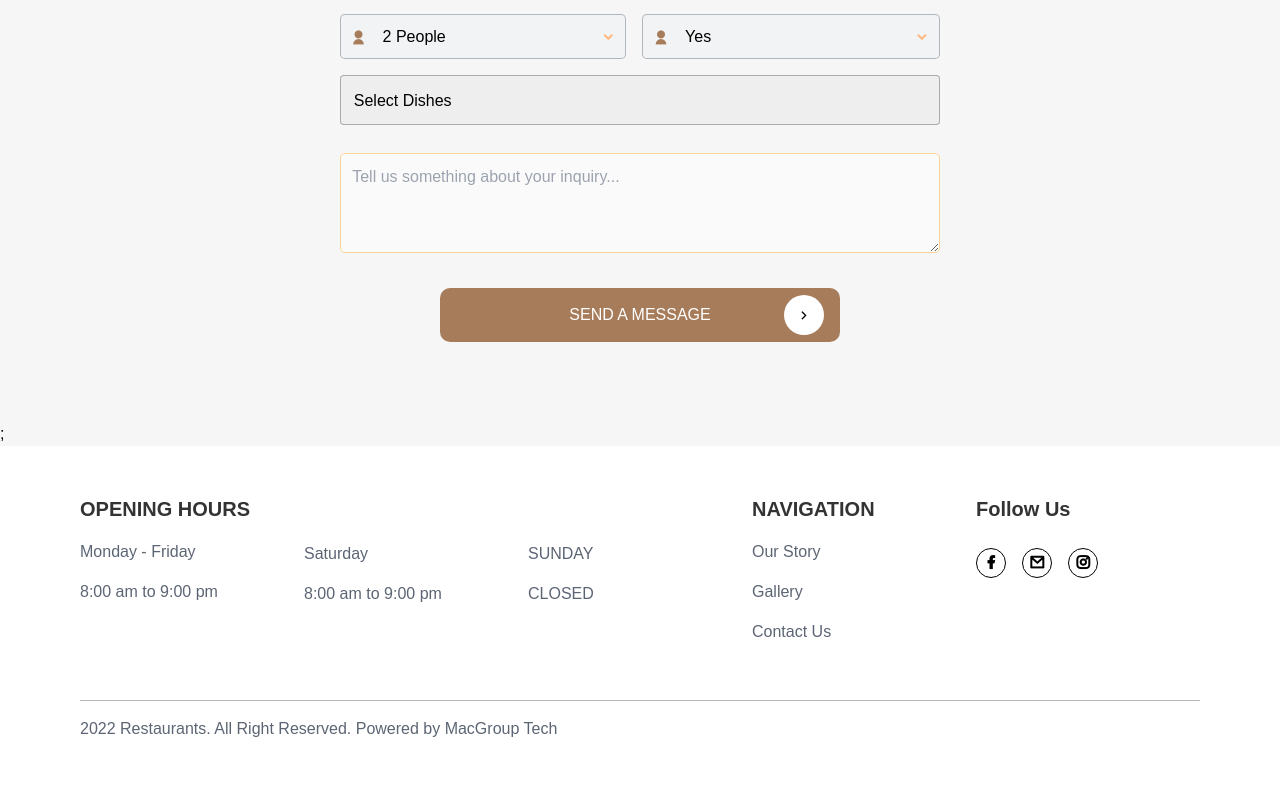
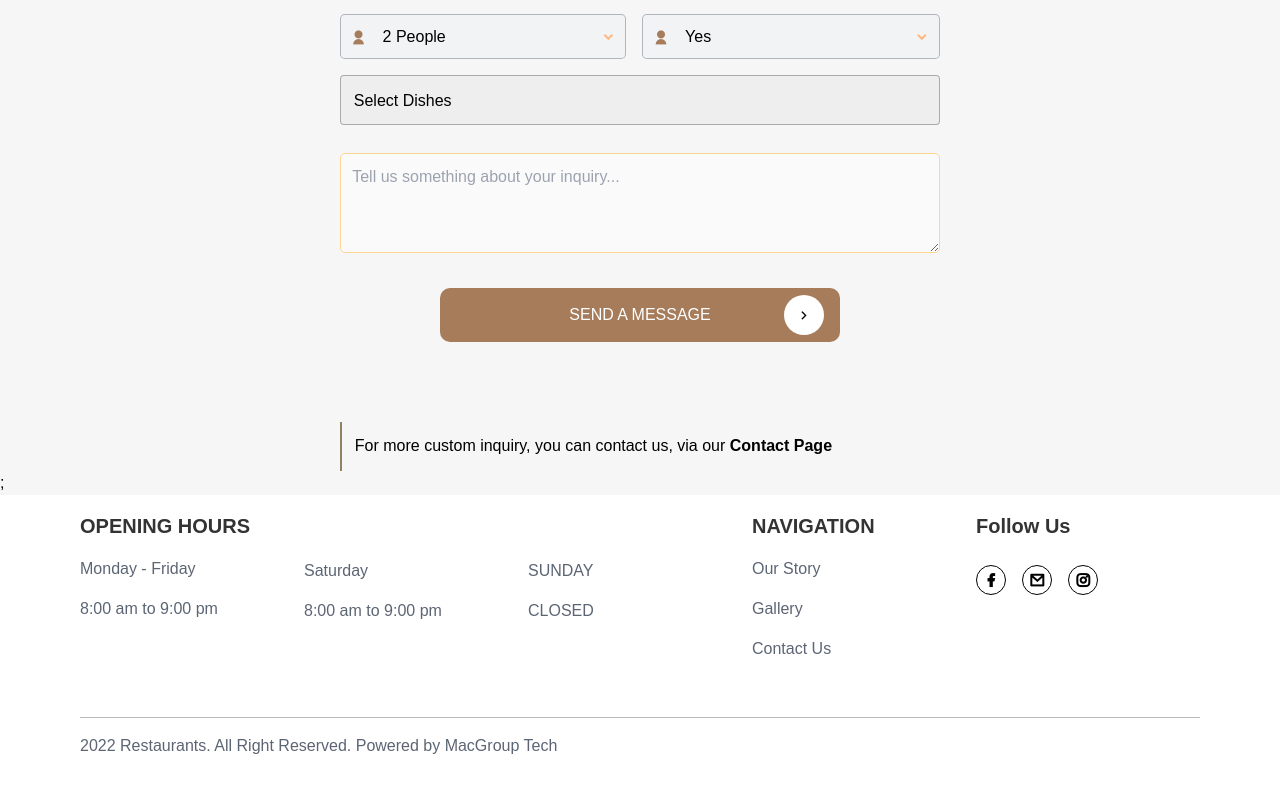
Before and after one commit to JohnnnGreat/Veronicas-Kitchen, a Next.js app: page /catering in a window 1280 px wide. Shown: the part 927-1720 px from the top of the page. Built offline with nearby package versions, Linux system fonts and the light colour scheme; a web font is replaced by a local one.

Commit message:
Corrected some errors on display

```diff
--- a/pages/catering.js
+++ b/pages/catering.js
@@ -405,6 +405,16 @@ const Catering = () => {
           </div>
         </div>
       )}
+      <div className="custom-message">
+        <p>
+          For more custom inquiry, you can contact us, via our{" "}
+          <span>
+            <Link className="contact" href={"/contact"}>
+              Contact Page
+            </Link>
+          </span>
+        </p>
+      </div>
     </>
   );
 };
--- a/styles/index.scss
+++ b/styles/index.scss
@@ -6,6 +6,7 @@ $heroD_txt_clr: #5c6574;
 .home {
   margin-top: 4.53rem;
   background: $primary_color;
+  padding: 1rem;
 
   overflow: hidden;
   .hero {
@@ -14,9 +15,9 @@ $heroD_txt_clr: #5c6574;
     height: 90vh;
     padding: 1rem;
     position: relative;
-    @media (max-width: 567px) {
+    @media (max-width: 1000px) {
       padding: 1rem;
-      height: auto;
+      height: 1000px;
     }
 
     .trc-container {
@@ -39,10 +40,11 @@ $heroD_txt_clr: #5c6574;
       align-content: center;
       justify-content: center;
 
-      height: 95%;
+      height: 90%;
       @media (max-width: 567px) {
         margin-right: auto;
         margin-left: 0;
+        height: initial;
       }
 
       .nav_menu {
@@ -57,7 +59,7 @@ $heroD_txt_clr: #5c6574;
         position: relative;
         gap: 2rem;
 
-        @media (max-width: 567px) {
+        @media (max-width: 1000px) {
           grid-template-columns: 1fr;
           margin-top: 2rem;
         }
@@ -235,7 +237,7 @@ $heroD_txt_clr: #5c6574;
       max-width: 75rem;
       margin: 0 auto;
 
-      @media (max-width: 567px) {
+      @media (max-width: 800px) {
         max-width: 100%;
         padding: 1rem;
       }
@@ -279,6 +281,12 @@ $heroD_txt_clr: #5c6574;
 
         @media (max-width: 567px) {
           grid-template-columns: 1fr;
+          max-width: 100%;
+          gap: 2.5rem;
+        }
+
+        @media (min-width: 567px) and (max-width: 1000px) {
+          grid-template-columns: repeat(2, 1fr);
           max-width: 100%;
         }
 
@@ -970,12 +978,13 @@ $heroD_txt_clr: #5c6574;
 .about {
   overflow: hidden;
   padding: 3rem 0;
+  padding: 1rem;
   &__wrapper {
     max-width: 70rem;
     margin: auto;
 
     .text {
-      font-size: 22px;
+      font-size: 18px;
       color: #5c6574;
       text-align: center;
       margin-top: 1.4rem;
@@ -1986,3 +1995,14 @@ $secondary-color: #666;
     }
   }
 }
+
+.custom-message {
+  max-width: 600px;
+  margin: auto;
+  border-left: 2px solid #8f8462;
+  padding: 0.8rem;
+
+  .contact {
+    font-weight: 800;
+  }
+}
--- a/styles/layout.scss
+++ b/styles/layout.scss
@@ -144,6 +144,7 @@ $max_width: 70rem;
   height: 60vh;
   padding: 3rem 0;
   background-color: #fff;
+  padding: 1rem;
 
   @media (max-width: 567px) {
     height: auto;
```
